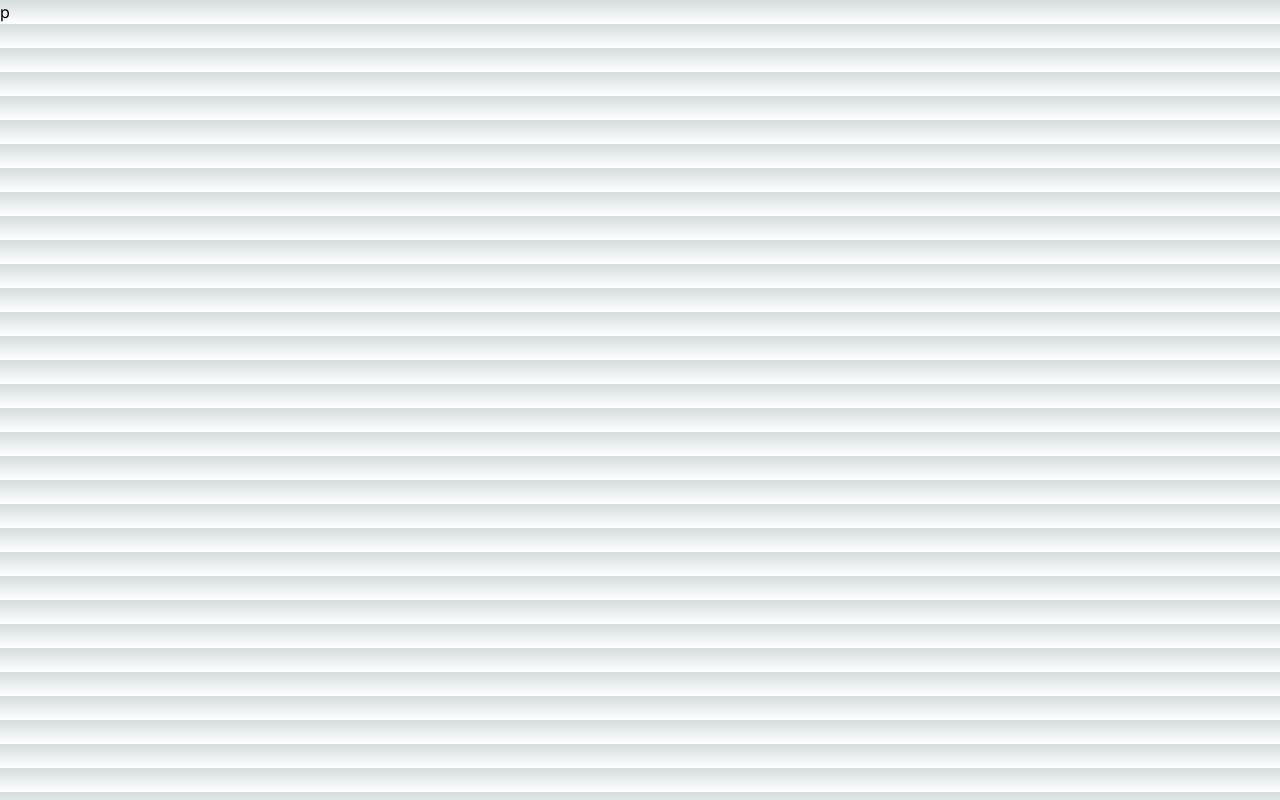
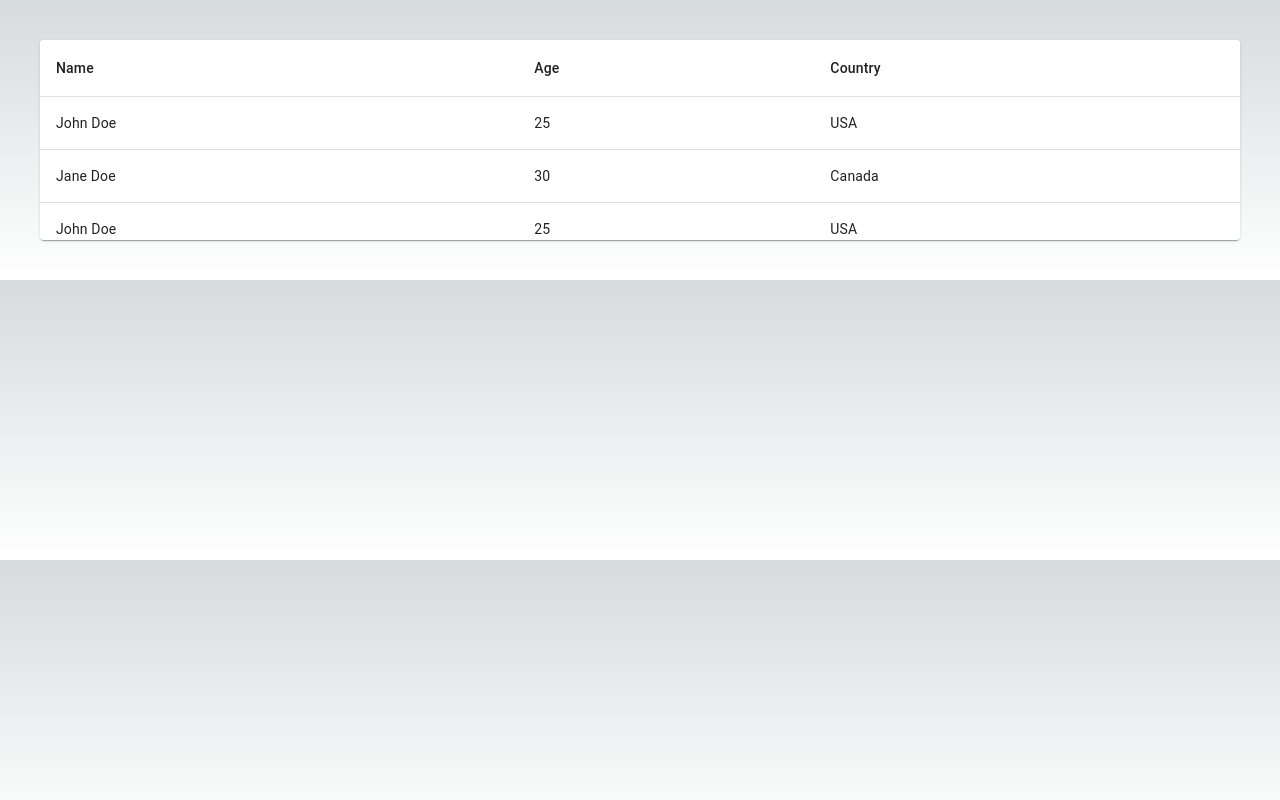
Before and after one commit to Jerryliu3547/materialuidemo, a Next.js app: page /table in a window 1280 px wide. Built offline with nearby package versions, Linux system fonts and the light colour scheme.

Commit message:
add table to demo

```diff
--- a/src/app/table/page.js
+++ b/src/app/table/page.js
@@ -1,8 +1,54 @@
 import React from 'react'
+import {TableContainer, Table, TableHead, TableBody, TableRow, TableCell, Paper } from '@mui/material'
 
 const page = () => {
   return (
-    <div>p
+    <div className='p-10'>
+      <TableContainer component={Paper} sx={{maxHeight:'200px'}}>
+        <Table stickyHeader>
+          <TableHead>
+            <TableRow>
+              <TableCell>Name</TableCell>
+              <TableCell>Age</TableCell>
+              <TableCell>Country</TableCell>
+            </TableRow>
+          </TableHead>
+          <TableBody>
+            <TableRow>
+              <TableCell>John Doe</TableCell>
+              <TableCell>25</TableCell>
+              <TableCell>USA</TableCell>
+            </TableRow>
+            <TableRow>
+              <TableCell>Jane Doe</TableCell>
+              <TableCell>30</TableCell>
+              <TableCell>Canada</TableCell>
+            </TableRow>
+            <TableRow>
+              <TableCell>John Doe</TableCell>
+              <TableCell>25</TableCell>
+              <TableCell>USA</TableCell>
+            </TableRow>
+            <TableRow>
+              <TableCell>Jane Doe</TableCell>
+              <TableCell>30</TableCell>
+              <TableCell>Canada</TableCell>
+            </TableRow>
+            <TableRow>
+              <TableCell>Jane Doe</TableCell>
+              <TableCell>30</TableCell>
+              <TableCell>Canada</TableCell>
+            </TableRow>
+            <TableRow>
+              <TableCell>Jane Doe</TableCell>
+              <TableCell>30</TableCell>
+              <TableCell>Canada</TableCell>
+            </TableRow>
+            {/* Add more rows as needed */}
+          </TableBody>
+        </Table>
+      </TableContainer>
+
 
     </div>
   )
```
